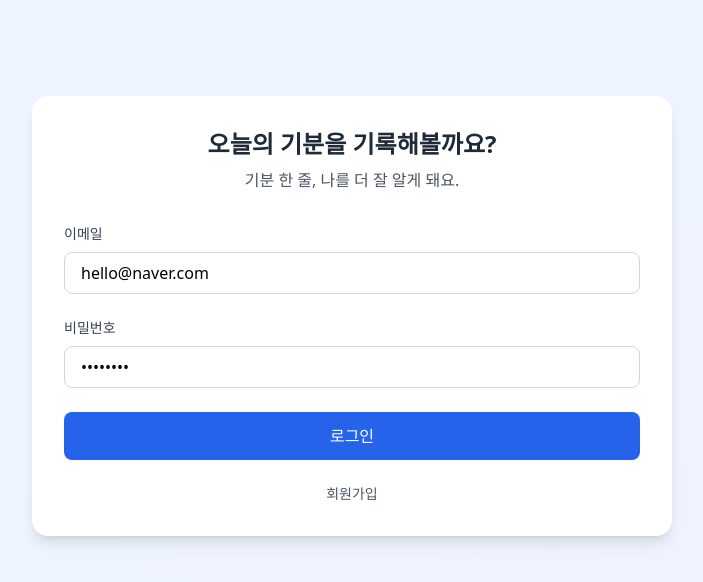
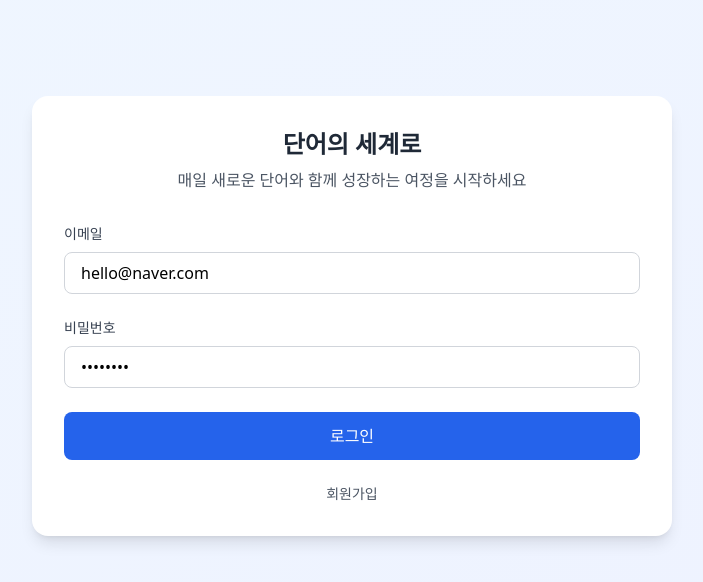
Before and after one commit to kimdonghyun-ui/my-todos-app, a Next.js app: page /login in a window 1280 px wide. Shown: the top 582 px of the page, without its empty margins (288-991 px from the left). Built offline with nearby package versions, Linux system fonts and the light colour scheme; no server answers.

Commit message:
로그인페이지 타이틀문구 수정

```diff
--- a/src/components/LoginForm.tsx
+++ b/src/components/LoginForm.tsx
@@ -21,8 +21,8 @@ export default function LoginForm() {
       <div className="max-w-2xl mx-auto px-4 pt-24 pb-8">
         <div className="bg-white dark:bg-gray-800 rounded-2xl shadow-lg p-8">
           <div className="mb-8 text-center">
-            <h2 className="text-2xl font-bold text-gray-800 dark:text-white mb-2">오늘의 기분을 기록해볼까요?</h2>
-            <p className="text-gray-600 dark:text-gray-400">기분 한 줄, 나를 더 잘 알게 돼요.</p>
+            <h2 className="text-2xl font-bold text-gray-800 dark:text-white mb-2">단어의 세계로</h2>
+            <p className="text-gray-600 dark:text-gray-400">매일 새로운 단어와 함께 성장하는 여정을 시작하세요</p>
           </div>
 
           <form onSubmit={handleSubmit} className="space-y-6">
--- a/src/utils/utils.ts
+++ b/src/utils/utils.ts
@@ -92,7 +92,7 @@ export const isProtectedRoute = (
 
   export const getTitleFromPath = (path: string) => {
     const map: Record<string, string> = {
-      '/': 'My Daylio',
+      '/': '오늘의 단어',
       '/login': '로그인',
       '/profile': '내 프로필',
       '/register': '회원가입',
```
